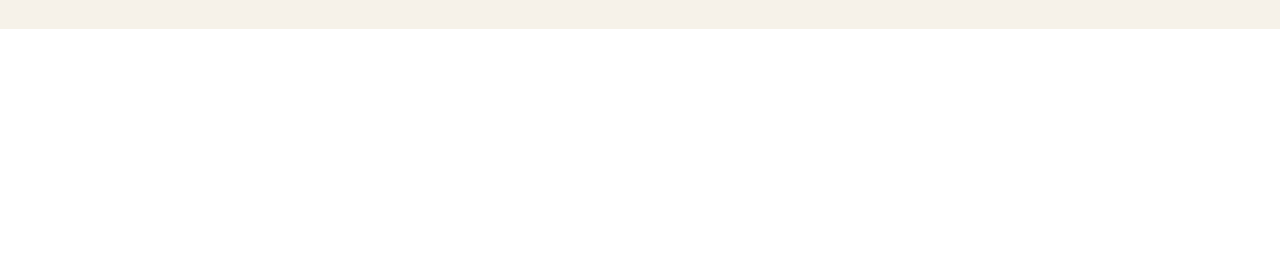
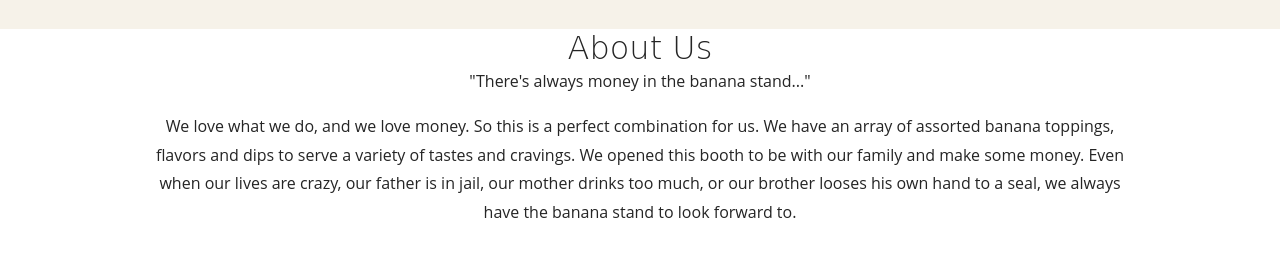
Before and after one commit to hhmcdonald/project_final3_mcdonald_hayley, a plain HTML site: page index.html in a window 1280 px wide. Shown: the part 375-632 px from the top of the page. Drawn offline with Linux system fonts and the light colour scheme.

Commit message:
create an About Us section on the page

```diff
--- a/index.html
+++ b/index.html
@@ -38,6 +38,15 @@
                 </div>
             </div>
         </header>
+		<section class="aboutUs" id="aboutUs">
+			<div class="wrapper">
+				<div class="aboutInfo">
+					<h2>About Us</h2>
+					<p class="bananaQuote">"There's always money in the banana stand..."</p>
+					<p>We love what we do, and we love money. So this is a perfect combination for us. We have an array of assorted banana toppings, flavors and dips to serve a variety of tastes and cravings. We opened this booth to be with our family and make some money. Even when our lives are crazy, our father is in jail, our mother drinks too much, or our brother looses his own hand to a seal, we always have the banana stand to look forward to.</p>
+				</div>
+			</div>
+		</section>
 	</main>
     <script src="js/jquery-3.1.0.min.js"></script>
 	<script src="js/jquery.slicknav.min.js"></script>
```
